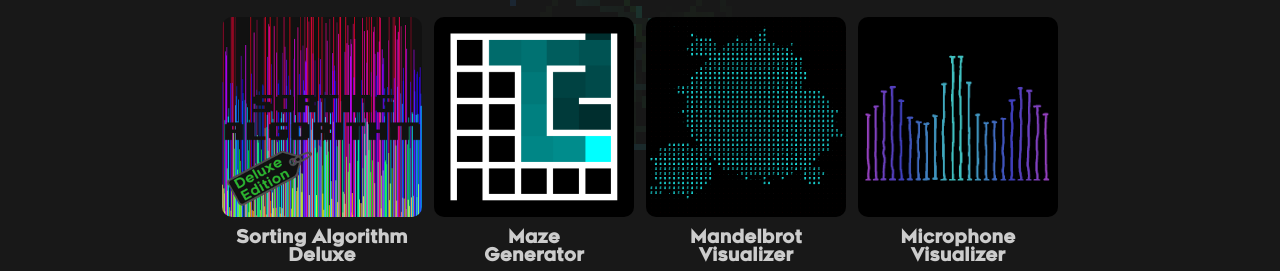
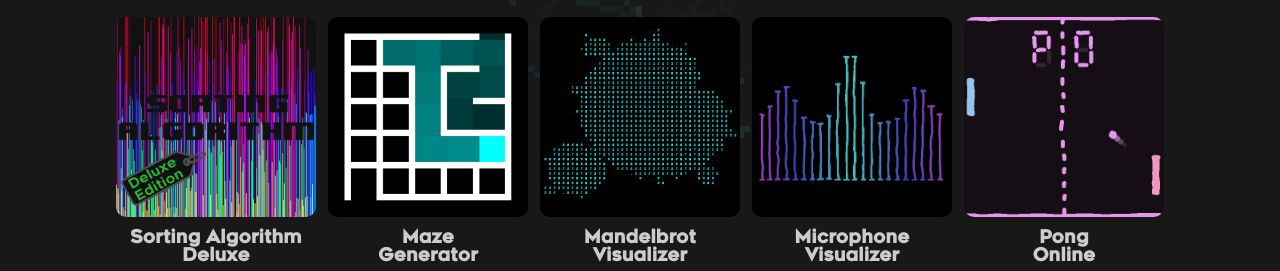
Before and after one commit to Nerter29/nerter.fr, a plain HTML site: page src/index.html in a window 1280 px wide. Shown: the part 380-651 px from the top of the page. Drawn offline with Linux system fonts and the light colour scheme.

Commit message:
added a link to the pong

```diff
--- a/src/index.html
+++ b/src/index.html
@@ -25,6 +25,7 @@
 
 
   <main>
+
     <section>
       <article>
         <a href="projects/ss.html">
@@ -99,7 +100,6 @@
       </article>
 
 
-
     </section>
 
     <section>
@@ -159,8 +159,24 @@
           <img src="assets/images/platforms/web-logo.png" alt="">
         </div>
       </article>
+
+      <article>
+        <a href="projects/web/pong/index.html">
+          <div class="presentation-image-container">
+            <img src="assets/images/po/presentation.png" alt="">
+          </div>
+          <div class="title-container">
+            <h1>Pong<br>Online</h1>
+          </div>
+        </a>
+        <div class="icon-container">
+          <img src="assets/images/platforms/web-logo.png" alt="">
+        </div>
+      </article>
+
     </section>
   </main>
+
 
   <script src="logic.js"></script>
   <script type="module" src="background/coloredSnakes/js/main.js"></script>
```
Also changed, not shown: src/assets/images/po/presentation.png (added).
